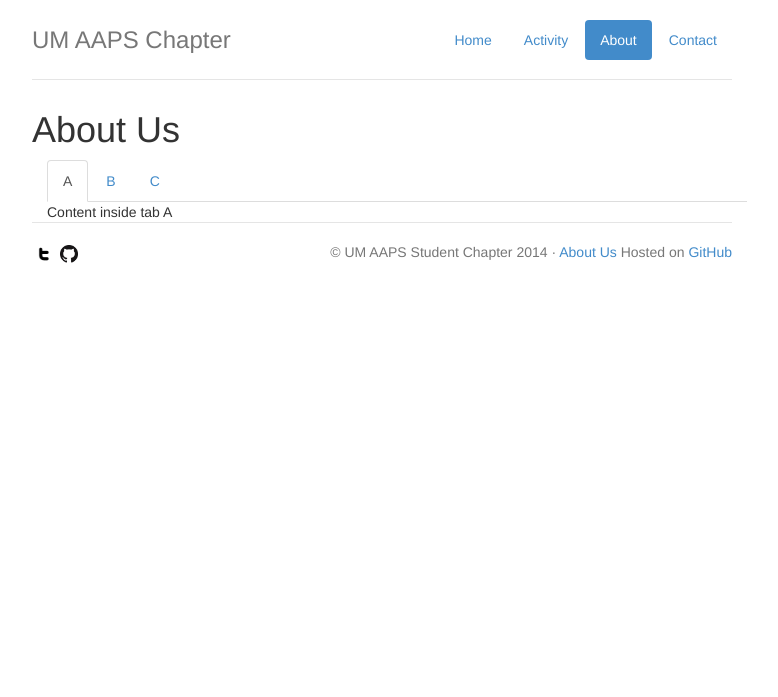
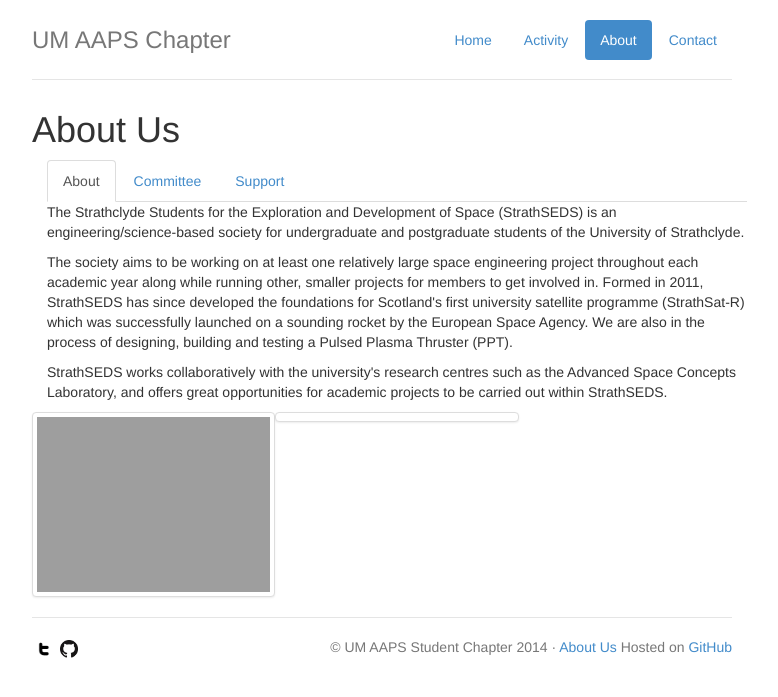
Before and after one commit to umaaps/umaaps.github.io, a Jekyll site: the page built from about.html, in a window 1280 px wide. Shown: the top 697 px of the page, without its empty margins (258-1036 px from the left). Built offline with Jekyll 4.4.1, drawn with Linux system fonts in a browser that asks for light colours.

Commit message:
modify about.html

```diff
--- a/_config.yml
+++ b/_config.yml
@@ -24,3 +24,41 @@
 twitter_creator: '@UM_AAPS'
 twitter_title: University of Manitoba AAPS Student Chapter
 twitter_description: University of Manitoba AAPS Student Chapter is the local student chapter of AAPS in Manitoba/Canada.
+
+# Your email if you want it to be linked on the contact page
+contact_email: contact@strathseds.org
+web_email: webmaster@strathseds.org
+
+# Committee data
+committee_positions: [president, vp, treasurer, cto, outreach, social]
+committee:
+  president:
+    name: Ben Turner
+    gravatar: 29e309f15dc5748a962f13185d90bf62
+    email: president@strathseds.org
+    position: President
+  vp:
+    name: Jennifer Miller
+    gravatar: 29e309f15dc5748a962f13185d90bf62
+    email: vicepresident@strathseds.org
+    position: Vice-president
+  funding:
+    name: Ciara McGrath
+    gravatar: 29e309f15dc5748a962f13185d90bf62
+    email: treasurer@strathseds.org
+    position: Treasurer
+  cto:
+    name: Adam McGhie
+    gravatar: 29e309f15dc5748a962f13185d90bf62
+    email: cto@strathseds.org
+    position: Chief Technology Officer
+  outreach:
+    name: Lukaz Zapotoczny
+    gravatar: 29e309f15dc5748a962f13185d90bf62
+    email: contact@strathseds.org
+    position: Outreach Coordinator
+  social:
+    name: Ryan Ross
+    gravatar: 29e309f15dc5748a962f13185d90bf62
+    email: contact@strathseds.org
+    position: Social Coordinator
--- a/about.html
+++ b/about.html
@@ -6,15 +6,80 @@
 
 <div class="container">
     <ul class="nav nav-tabs">
-        <li class="nav active"><a href="#A" data-toggle="tab">A</a></li>
-        <li class="nav"><a href="#B" data-toggle="tab">B</a></li>
-        <li class="nav"><a href="#C" data-toggle="tab">C</a></li>
+        <li class="nav active"><a href="#about" data-toggle="tab">About</a></li>
+        <li class="nav"><a href="#committee" data-toggle="tab">Committee</a></li>
+        <li class="nav"><a href="#support" data-toggle="tab">Support</a></li>
     </ul>
 
     <!-- Tab panes -->
     <div class="tab-content">
-        <div class="tab-pane fade in active" id="A">Content inside tab A</div>
-        <div class="tab-pane fade" id="B">Content inside tab B</div>
-        <div class="tab-pane fade" id="C">Content inside tab C</div>
+
+    	<!-- ABOUT -->
+        <div class="tab-pane fade in active" id="about">
+
+        	<section>
+            	<p>The Strathclyde Students for the Exploration and Development of Space (StrathSEDS) is an engineering/science-based society for undergraduate and postgraduate students of the University of Strathclyde.</p>
+            	<p>The society aims to be working on at least one relatively large space engineering project throughout each academic year along while running other, smaller projects for members to get involved in. Formed in 2011, StrathSEDS has since developed the foundations for Scotland's first university satellite programme (StrathSat-R) which was successfully launched on a sounding rocket by the European Space Agency. We are also in the process of designing, building and testing a Pulsed Plasma Thruster (PPT).</p>
+            	<p>StrathSEDS works collaboratively with the university's research centres such as the Advanced Space Concepts Laboratory, and offers great opportunities for academic projects to be carried out within StrathSEDS.</p>
+
+            	<div class="row">
+                	<div class="col-xs-6 col-sm-4 thumbnail"><img class="img-responsive" src="{{site.imageurl}}logos/alumni-fund.jpg" alt="StrathSEDS is part funded by the University of Strathclyde Alumni Fund"></div>
+                	<div class="col-xs-6 col-sm-4 thumbnail"><img class="img-responsive" src="{{site.logo}}" /></div>
+                	<!-- Optional: clear the XS cols if their content doesn't match in height -->
+                	<!--<div class="clearfix visible-xs"></div>
+                	<div class="col-xs-6 col-sm-4 thumbnail"></div>-->
+
+        	</section>
+
+        </div>
+
+    	<!-- COMMITTEE -->
+        <div class="tab-pane fade" id="committee">
+
+        	<section>
+            	<p class="lead">StrathSEDS Committee:</p>
+            		<ul class="media-list">
+                		{% for committee_positions in site.committee_positions %}
+                		{% assign committee = site.committee[committee_positions] %}
+                		<li class="media">
+                    		<img class="pull-left img-thumbnail" src="https://0.gravatar.com/avatar/{{committee.gravatar}}?s=55" alt="{{committee.name}}" />
+                    			<div class="media-body">
+                        			<h4 class="media-heading">{{committee.position}}</h4>
+                        			<p>Name: {{committee.name}}</p>
+                        			<p>Email: <a href="mailto:{{committee.email}}">{{committee.email}}</a></p>
+                    			</div>
+                		</li>
+                		{% endfor %}
+            		</ul>
+        	</section>
+        </div>
+
+    	<!-- SUPPORT -->
+        <div class="tab-pane fade" id="support">
+
+        	<section>
+            	<p class="lead">Join StrathSEDS:</p>
+            	<p>For joining StrathSEDS please follow the link bellow</p>
+            	<p><span class="glyphicon glyphicon-user"></span> <td><a class="btn btn-large btn-success" href="{{site.baseurl}}/signup/">Click Here</a></p>
+        	</section>
+        	<section>
+            	<p class="lead">Contact StrathSEDS</p>
+            	<p>For general enquires:</p>
+            		<table>
+                		<tr><td>
+                    		<address>
+                        		<p>General Enquires & Support:</td>
+                        		<td><a class="btn btn-default" href="mailto:{{site.contact_email}}"><span class="glyphicon glyphicon-envelope"></span> {{site.contact_email}}</a></p>
+                    		</address>
+                		</td></tr>
+                		<tr><td>
+                    		<address>
+                        		<p>StrathSEDS Website Support:</td>
+                        		<td><a class="btn btn-default" href="mailto:{{site.web_email}}"><span class="glyphicon glyphicon-envelope"></span> {{site.web_email}}</a></p>
+                    		</address>
+                		</td></tr>
+            		</table>
+        	</section>
+        </div>
     </div>
 </div>
```
